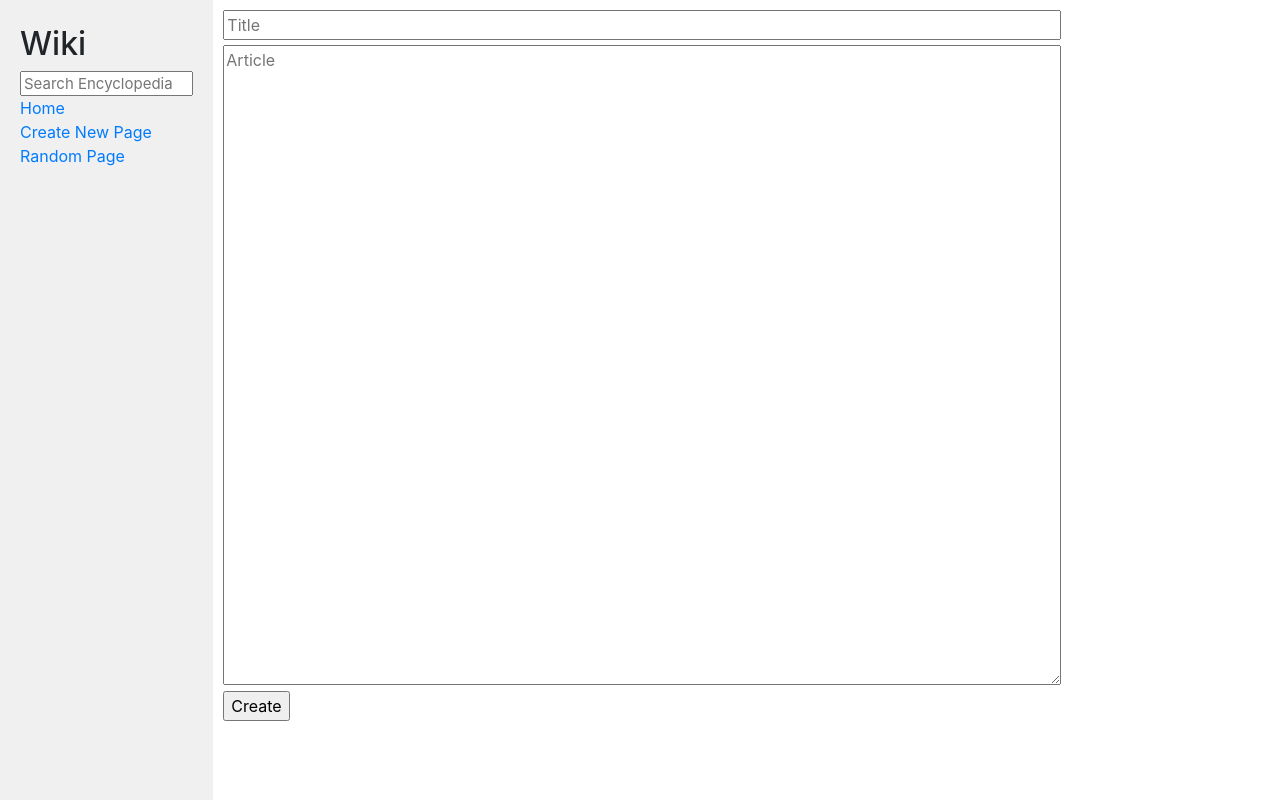
After one commit to shaydulin/cs50w, a Django app: page /new in a window 1280 px wide. The commit adds this page. Run offline with Django 3.2, Linux system fonts and the light colour scheme; some libraries are stand-ins or nearby versions.

Commit message:
project1 is done

```diff
--- a/project1/wiki/encyclopedia/static/encyclopedia/styles.css
+++ b/project1/wiki/encyclopedia/static/encyclopedia/styles.css
@@ -13,7 +13,7 @@ h1 {
 }
 
 textarea {
-    height: 90vh;
+    height: 80vh;
     width: 80%;
 }
 
@@ -36,3 +36,8 @@ textarea {
 .sidebar h2 {
     margin-top: 5px;
 }
+
+.edit-form input[type=text] {
+    width: 80%;
+    margin-bottom: 5px;
+}
--- /dev/null
+++ b/project1/wiki/encyclopedia/templates/encyclopedia/edit.html
@@ -0,0 +1,19 @@
+{% extends "encyclopedia/layout.html" %}
+
+{% block title %}
+    {{ title }}
+{% endblock %}
+
+{% block body %}
+    <div class="edit-form">
+        <form action="{{ action }}" method="post">
+            <div>
+                {% csrf_token %}
+                {{ form }}
+            </div>
+            <div>
+                <input type="submit" value="{{ button }}">
+            </div>
+        </form>
+    </div>
+{% endblock %}
--- a/project1/wiki/encyclopedia/templates/encyclopedia/index.html
+++ b/project1/wiki/encyclopedia/templates/encyclopedia/index.html
@@ -9,7 +9,7 @@
 
     <ul>
         {% for entry in entries %}
-            <li>{{ entry }}</li>
+            <li><a href="wiki/{{ entry }}">{{ entry }}</a></li>
         {% endfor %}
     </ul>
 
--- a/project1/wiki/encyclopedia/templates/encyclopedia/layout.html
+++ b/project1/wiki/encyclopedia/templates/encyclopedia/layout.html
@@ -9,20 +9,21 @@
         <link href="{% static 'encyclopedia/styles.css' %}" rel="stylesheet">
     </head>
     <body>
-        <div class="row">
+        <div class="row" style="margin: 0;">
             <div class="sidebar col-lg-2 col-md-3">
                 <h2>Wiki</h2>
-                <form>
+                <form action="{% url 'search' %}" method="post">
+                    {% csrf_token %}
                     <input class="search" type="text" name="q" placeholder="Search Encyclopedia">
                 </form>
                 <div>
                     <a href="{% url 'index' %}">Home</a>
                 </div>
                 <div>
-                    Create New Page
+                    <a href="{% url 'new' %}">Create New Page</a>
                 </div>
                 <div>
-                    Random Page
+                    <a href="{% url 'random' %}">Random Page</a>
                 </div>
                 {% block nav %}
                 {% endblock %}
--- a/project1/wiki/encyclopedia/urls.py
+++ b/project1/wiki/encyclopedia/urls.py
@@ -3,5 +3,10 @@ from django.urls import path
 from . import views
 
 urlpatterns = [
-    path("", views.index, name="index")
+    path("", views.index, name="index"),
+    path("wiki/<str:entry>", views.article, name="article"),
+    path("search", views.search, name="search"),
+    path("random", views.random_page, name="random"),
+    path("new", views.new_page, name="new"),
+    path("wiki/<str:entry>/edit", views.edit_page, name="edit")
 ]
--- a/project1/wiki/encyclopedia/util.py
+++ b/project1/wiki/encyclopedia/util.py
@@ -2,6 +2,10 @@ import re
 
 from django.core.files.base import ContentFile
 from django.core.files.storage import default_storage
+
+#need for apology func
+from django.shortcuts import render
+
 
 
 def list_entries():
--- a/project1/wiki/encyclopedia/views.py
+++ b/project1/wiki/encyclopedia/views.py
@@ -1,9 +1,134 @@
-from django.shortcuts import render
+from django.shortcuts import render, redirect
+
+from django import forms
+import markdown2
+import random
 
 from . import util
+from django.urls import reverse
+
 
 
 def index(request):
     return render(request, "encyclopedia/index.html", {
         "entries": util.list_entries()
     })
+
+def article(request, entry):
+    entries = util.list_entries()
+    for article in entries:
+        if entry.lower() == article.lower():
+            return render(request, "encyclopedia/article.html", {
+                "entry": article,
+                "article": markdown2.markdown(util.get_entry(article))
+            })
+    else:
+        return render(request, "encyclopedia/apology.html", {
+            "message": 'Page "' + entry + '" does not exist. <a href="' + reverse('new') + '">Create<a> a new page.'
+        })
+
+def search(request):
+
+    if request.method == "POST":
+
+        query = request.POST.get('q')
+        q = query.lower()
+        q_len = len(query)
+        entries = []
+
+        for entry in util.list_entries():
+            if q == entry.lower():
+                return redirect(f"wiki/{entry}")
+            else:
+                for i in range(len(entry)):
+                    if entry.lower()[i:i+q_len] == q:
+                        entries.append(entry)
+                        break
+
+        return render(request, "encyclopedia/search.html", {
+            "query": query,
+            "entries": entries
+        })
+
+    else:
+        return render(request, "encyclopedia/search.html", {
+            "entries": util.list_entries()
+        })
+
+
+def random_page(request):
+
+    entry = random.choice(util.list_entries())
+    return redirect(reverse('article', args=[entry]))
+
+
+class NewForm(forms.Form):
+    title = forms.CharField(label="", widget=forms.TextInput(attrs={'placeholder': 'Title'}))
+    content = forms.CharField(label="", widget=forms.Textarea(attrs={'placeholder': 'Article'}))
+
+def new_page(request):
+
+    if request.method == "POST":
+        form = request.POST
+        for entry in util.list_entries():
+            if form["title"].lower() == entry.lower():
+                return render(request, "encyclopedia/apology.html", {
+                    "message": 'Page <a href="' + reverse('article', args=[entry]) + '">' + entry +'<a> already exists.'
+                })
+
+        form = NewForm(form)
+        if form.is_valid():
+            title = form.cleaned_data["title"]
+            content = form.cleaned_data["content"]
+            util.save_entry(title, content)
+            return redirect(reverse('article', args=[title]))
+
+        else:
+            return render(request, "encyclopedia/edit.html", {
+                "title": "Create New Page",
+                "action": reverse('new'),
+                "form": form,
+                "button": "Create"
+            })
+
+    return render(request, "encyclopedia/edit.html", {
+        "title": "Create New Page",
+        "action": reverse('new'),
+        "form": NewForm(),
+        "button": "Create"
+    })
+
+
+class EditForm(forms.Form):
+    content = forms.CharField(label="", widget=forms.Textarea(attrs={'placeholder': 'Article'}))
+
+def edit_page(request, entry):
+
+    if request.method == "POST":
+        form = EditForm(request.POST)
+        if form.is_valid():
+            title = entry
+            content = form.cleaned_data["content"]
+            util.save_entry(title, content)
+            return redirect(reverse('article', args=[entry]))
+
+        else:
+            return render(request, "encyclopedia/edit.html", {
+                "title": "Create New Page",
+                "action": reverse('edit', args=[entry]),
+                "form": form,
+                "button": "Create"
+            })
+
+
+    article = util.get_entry(entry)
+    if article:
+        form = EditForm({"content": article})
+        return render(request, "encyclopedia/edit.html", {
+            "title": "Edit: " + entry,
+            "action": reverse('edit', args=[entry]),
+            "form": form,
+            "button": "Save changes"
+        })
+    else:
+        return redirect("/new")
```
Also changed, not shown: project1/wiki/encyclopedia/templates/encyclopedia/apology.html (added, +12 -0 lines), project1/wiki/encyclopedia/templates/encyclopedia/article.html (added, +15 -0 lines), project1/wiki/encyclopedia/templates/encyclopedia/search.html (added, +23 -0 lines), project1/wiki/entries/Flask.md (added, +3 -0 lines), project1/wiki/db.sqlite3 (added), project1/wiki/entries/Django.md (line endings or trailing spaces), project1/wiki/entries/Git.md (line endings or trailing spaces), project1/wiki/entries/HTML.md (line endings or trailing spaces).
